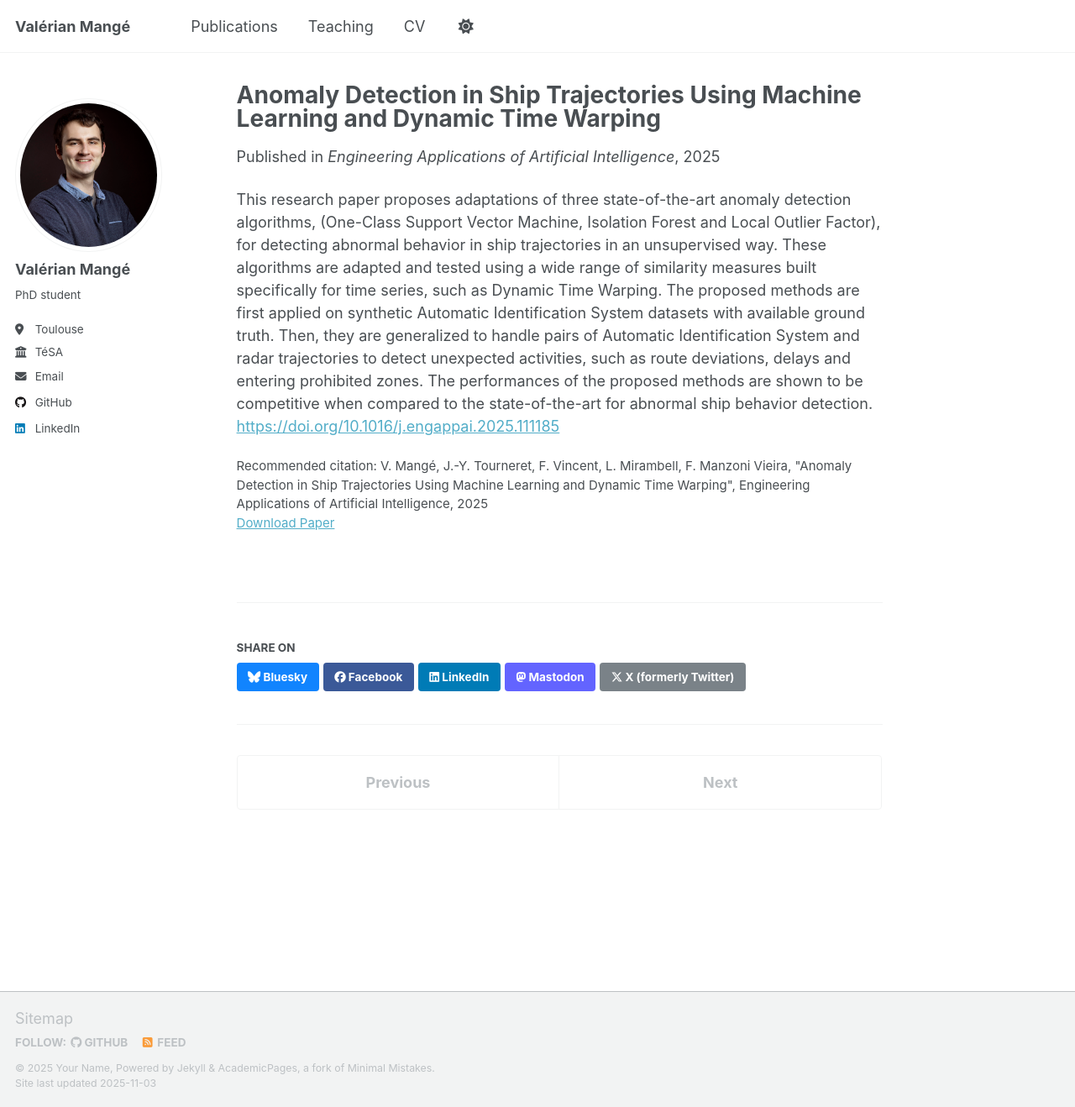
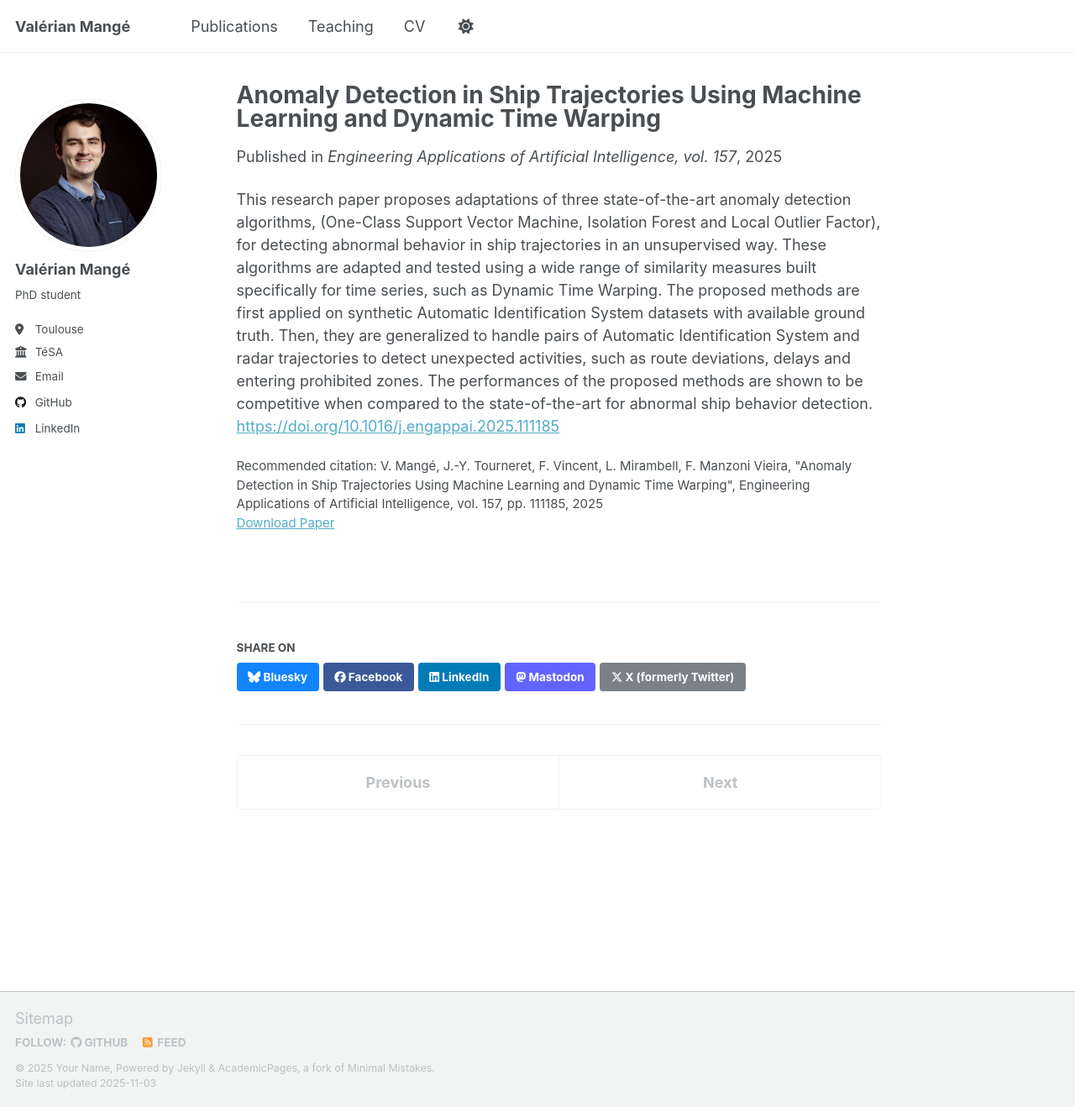
Before and after one commit to ValMang/ValMang.github.io, a Jekyll site: the page built from _publications/2009-10-01-paper-title-number-1.md, in a window 1280 px wide and 1318 px high. Shown: the whole window at 84% size. Built offline with Jekyll 4.4.1, drawn with Linux system fonts in a browser that asks for light colours; a script that is not in the unit is left out.

Commit message:
Update 2009-10-01-paper-title-number-1.md

```diff
--- a/_publications/2009-10-01-paper-title-number-1.md
+++ b/_publications/2009-10-01-paper-title-number-1.md
@@ -5,8 +5,8 @@ category: manuscripts
 permalink: /publication/2009-10-01-paper-title-number-1
 excerpt: 'Valérian Mangé, Jean-Yves Tourneret, François Vincent, Laurent Mirambell, Fábio Manzoni Vieira'
 date: 2025-10-01
-venue: 'Engineering Applications of Artificial Intelligence'
+venue: 'Engineering Applications of Artificial Intelligence, vol. 157'
 paperurl: 'https://www.tesa.prd.fr/documents/26/elsarticle-template-num_proof.pdf'
-citation: 'V. Mangé, J.-Y. Tourneret, F. Vincent, L. Mirambell, F. Manzoni Vieira, "Anomaly Detection in Ship Trajectories Using Machine Learning and Dynamic Time Warping", Engineering Applications of Artificial Intelligence, 2025'
+citation: 'V. Mangé, J.-Y. Tourneret, F. Vincent, L. Mirambell, F. Manzoni Vieira, "Anomaly Detection in Ship Trajectories Using Machine Learning and Dynamic Time Warping", Engineering Applications of Artificial Intelligence, vol. 157, pp. 111185, 2025'
 ---
 This research paper proposes adaptations of three state-of-the-art anomaly detection algorithms, (One-Class Support Vector Machine, Isolation Forest and Local Outlier Factor), for detecting abnormal behavior in ship trajectories in an unsupervised way. These algorithms are adapted and tested using a wide range of similarity measures built specifically for time series, such as Dynamic Time Warping. The proposed methods are first applied on synthetic Automatic Identification System datasets with available ground truth. Then, they are generalized to handle pairs of Automatic Identification System and radar trajectories to detect unexpected activities, such as route deviations, delays and entering prohibited zones. The performances of the proposed methods are shown to be competitive when compared to the state-of-the-art for abnormal ship behavior detection. [https://doi.org/10.1016/j.engappai.2025.111185](https://doi.org/10.1016/j.engappai.2025.111185)
```
